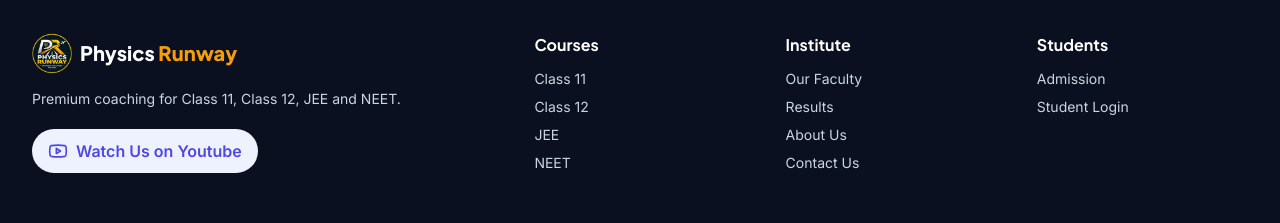
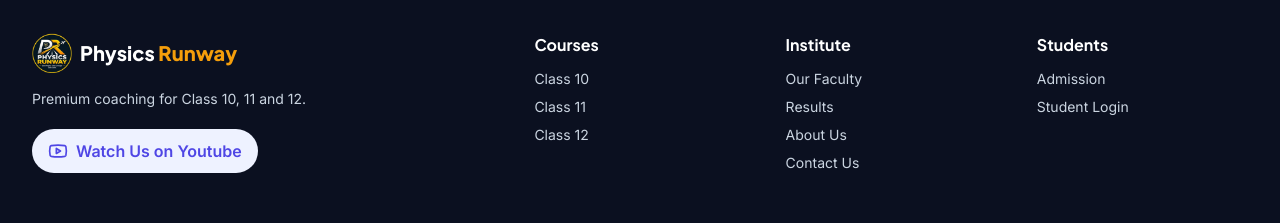
Before and after one commit to dhruvudainiyan-hub/physics-runway, a Next.js app: page / in a window 1280 px wide. Shown: the part 5136-5359 px from the top of the page. Built offline with nearby package versions, Linux system fonts and the light colour scheme; no server answers.

Commit message:
Update Footer.js

```diff
--- a/components/Footer.js
+++ b/components/Footer.js
@@ -4,7 +4,7 @@ import Logo from "@/components/Logo";
 import { site } from "@/lib/siteData";
 
 const cols = [
-  { title: "Courses", links: [["Class 11", "/courses/class-11/"], ["Class 12", "/courses/class-12/"], ["JEE", "/courses/jee/"], ["NEET", "/courses/neet/"]] },
+    { title: "Courses", links: [["Class 10", "/courses/class-10/"], ["Class 11", "/courses/class-11/"], ["Class 12", "/courses/class-12/"]] },
   { title: "Institute", links: [["Our Faculty", "/faculty/"], ["Results", "/results/"], ["About Us", "/about/"], ["Contact Us", "/contact/"]] },
   { title: "Students", links: [["Admission", "/admission/"], ["Student Login", "/login/"]] },
 ];
@@ -15,7 +15,7 @@ export default function Footer() {
       <div className="container-page grid gap-10 py-14 md:grid-cols-2 lg:grid-cols-5">
         <div className="lg:col-span-2">
           <Logo light />
-          <p className="mt-4 max-w-sm text-sm">Premium coaching for Class 11, Class 12, JEE and NEET.</p>
+          <p className="mt-4 max-w-sm text-sm">Premium coaching for Class 10, 11 and 12.</p>
           <div className="mt-5 flex gap-3">
             {[[Youtube, site.social.youtube, "YouTube"]].map(([Icon, href, name]) => (
               <a key={name} href={href} target="_blank" rel="noreferrer" className="inline-flex items-center gap-2 rounded-full bg-brand-50 px-4 py-2.5 font-semibold text-brand-600 hover:bg-brand-100"><Icon className="h-5 w-5" /> Watch Us on Youtube </a>
```
